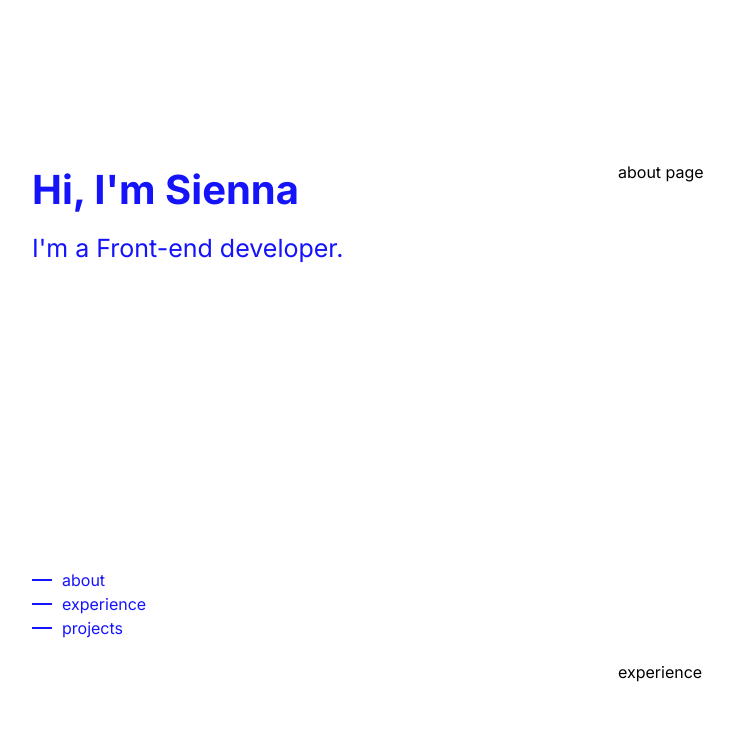
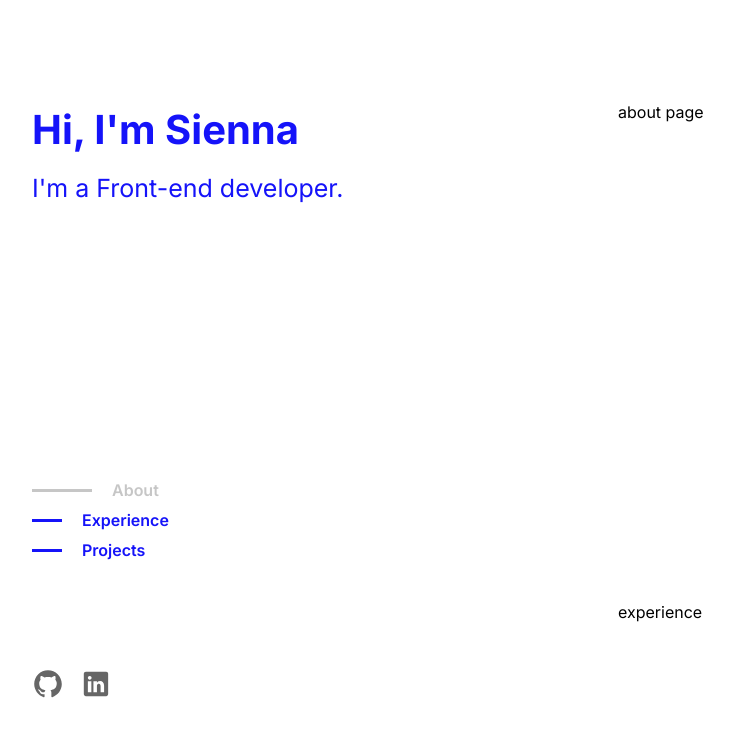
Before and after one commit to wldlglaso/wldlglaso.github.io, a Next.js app: page / in a window 1280 px wide. Shown: the top 736 px of the page, without its empty margins (32-766 px from the left). Built offline with nearby package versions, Linux system fonts and the light colour scheme.

Commit message:
chore: sns 버튼 추가, 링크 버튼 active, hover시 style 추가

```diff
--- a/app/layout.tsx
+++ b/app/layout.tsx
@@ -6,8 +6,8 @@ import Navigation from "@/components/navigation";
 const inter = Inter({ subsets: ["latin"] });
 
 export const metadata: Metadata = {
-  title: "Create Next App",
-  description: "Generated by create next app",
+  title: "Sienna Yim",
+  description: "",
 };
 
 export default function RootLayout({
@@ -18,7 +18,7 @@ export default function RootLayout({
   return (
     <html lang="en">
       <body className={inter.className}>
-        <div className="flex gap-[20px] px-6 h-full mx-auto w-[1200px] relative">
+        <div className="flex gap-[20px] px-6 mx-auto w-[1200px] relative">
           <Navigation />
           {children}
         </div>
--- a/app/page.tsx
+++ b/app/page.tsx
@@ -2,11 +2,9 @@ import About from "@/components/about";
 import Experience from "@/components/experience";
 import Projects from "@/components/projects";
 
-import Image from "next/image";
-
 export default function Home() {
   return (
-    <main className="py-40 w-1/2">
+    <main className="py-[100px] w-1/2">
       <About />
       <Experience />
       <Projects />
--- /dev/null
+++ b/components/LinkButtons.tsx
@@ -0,0 +1,17 @@
+import Github from "@/public/assets/navigation/github.svg";
+import LinkedIn from "@/public/assets/navigation/linkedin.svg";
+
+export const LinkButtons = () => (
+  <div className="flex gap-x-[16px]">
+    <a href={links.github} target="_blank" rel="noopener noreferrer">
+      <Github />
+    </a>
+    <a href={links.github} target="_blank" rel="noopener noreferrer">
+      <LinkedIn />
+    </a>
+  </div>
+);
+
+const links = {
+  github: "https://github.com/sujin3473",
+};
--- /dev/null
+++ b/components/link.css
@@ -0,0 +1,8 @@
+.active {
+  color: #aaaa;
+}
+
+.active > span {
+  background-color: #aaaa;
+  width: 60px;
+}
--- a/components/navigation.tsx
+++ b/components/navigation.tsx
@@ -2,10 +2,12 @@
 
 import { Link } from "react-scroll";
 import { motion } from "framer-motion";
+import "./link.css";
+import { LinkButtons } from "./LinkButtons";
 
 const Navigation = () => {
   return (
-    <nav className="flex flex-col py-40 justify-between text-[#1513f9] h-screen w-1/2 sticky top-0">
+    <nav className="flex flex-col py-[100px] justify-between text-[#1513f9] h-screen w-1/2 sticky top-0">
       <div>
         <div className="overflow-hidden">
           <motion.h1
@@ -26,43 +28,40 @@ const Navigation = () => {
           </motion.h2>
         </div>
       </div>
-      <div className="flex flex-col">
-        <Link
-          to="about"
-          smooth={true}
-          duration={500}
-          className="cursor-pointer flex items-center gap-x-[10px]"
-          spy={true}
-        >
-          <Bar />
-          about
-        </Link>
-        <Link
-          to="experience"
-          smooth={true}
-          duration={500}
-          className="cursor-pointer flex items-center gap-x-[10px]"
-          spy={true}
-        >
-          <Bar />
-          <span>experience</span>
-        </Link>
-        <Link
-          to="projects"
-          smooth={true}
-          duration={500}
-          className="cursor-pointer flex items-center gap-x-[10px]"
-          spy={true}
-        >
-          <Bar />
-          projects
-        </Link>
+      <div className="flex flex-col gap-y-[100px]">
+        <div>
+          <NavButton name="About" link="about" />
+          <NavButton name="Experience" link="experience" />
+          <NavButton name="Projects" link="projects" />
+        </div>
+        <LinkButtons />
       </div>
     </nav>
   );
 };
 
-const Bar = () => <span className="w-[20px] h-[2px] bg-sienna-blue" />;
+const Bar = () => (
+  <span className="w-[30px] h-[3px] bg-sienna-blue group-hover:w-[60px]" />
+);
+
+interface NavButtonProps {
+  name: string;
+  link: string;
+}
+
+const NavButton = ({ name, link }: NavButtonProps) => (
+  <Link
+    to={link}
+    smooth={true}
+    duration={500}
+    className="cursor-pointer flex items-center gap-x-[20px] my-[6px] font-semibold group text-[16px]"
+    spy={true}
+    offset={-100}
+  >
+    <Bar />
+    {name}
+  </Link>
+);
 
 const info = {
   name: "Sienna",
```
